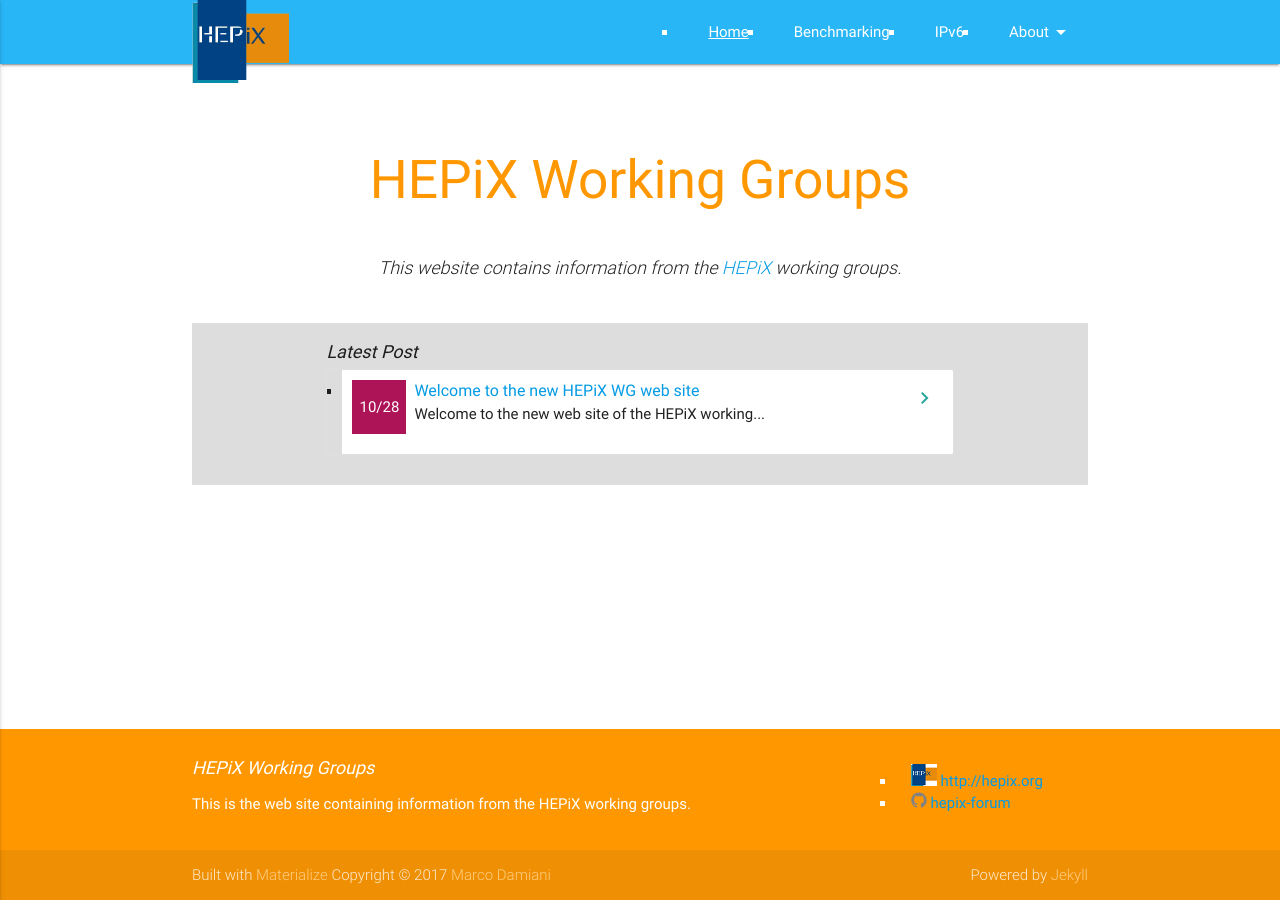
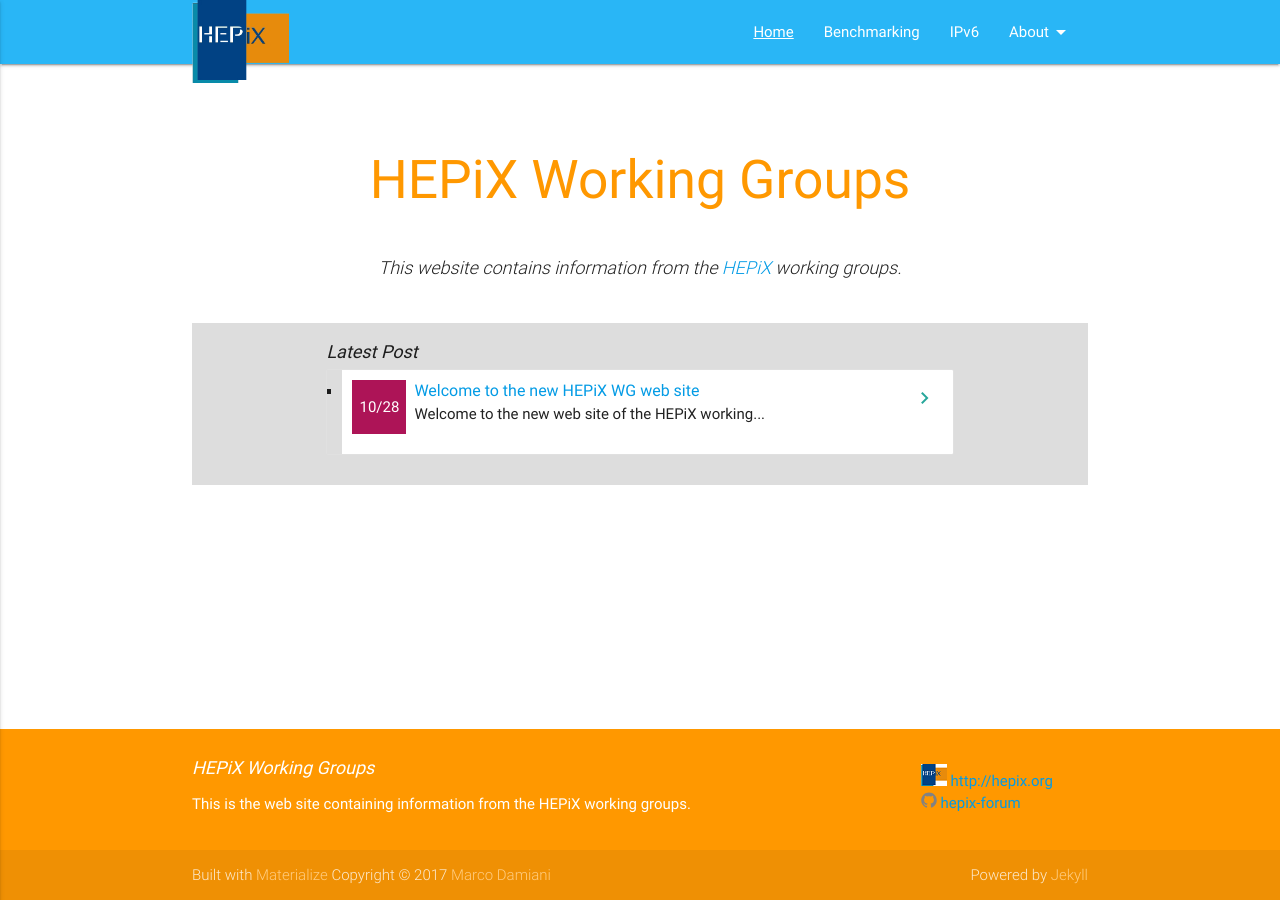
Before and after one commit to HEPiX-Forum/hepix-forum.github.io, a Jekyll site: the page built from index.md, in a window 1280 px wide. Built offline with Jekyll 4.4.1, drawn with Linux system fonts in a browser that asks for light colours.

Commit message:
Fix definition of list-style-type
- Allow to define a list style type in the main part of the body without affecting navbar and footer

```diff
--- a/_sass/materialize/components/_global.scss
+++ b/_sass/materialize/components/_global.scss
@@ -15,7 +15,6 @@
 
 main {
   // flex: 1 0 auto;
-}
 
   ul {
     &:not(.browser-default) {
@@ -25,6 +24,7 @@
       & > li {
         padding-left: $ul-padding-left;
         list-style-type: $ul-list-style-type;
+      }
     }
   }
 }
@@ -341,6 +341,10 @@
   padding-top: 20px;
   color: $footer-font-color;
   background-color: $footer-bg-color;
+
+  ul {
+    list-style-type: none
+  }
 
   .footer-copyright {
     overflow: hidden;
--- a/_sass/materialize/components/_navbar.scss
+++ b/_sass/materialize/components/_navbar.scss
@@ -116,11 +116,13 @@
   // Navbar Links
   ul {
     margin: 0;
+    list-style-type: none;
 
     li {
       transition: background-color .3s;
       float: left;
       padding: 0;
+      list-style-type: none;
 
       &.active {
         text-decoration: underline;
```
Lines whose indentation alone changed are shown as unchanged.
